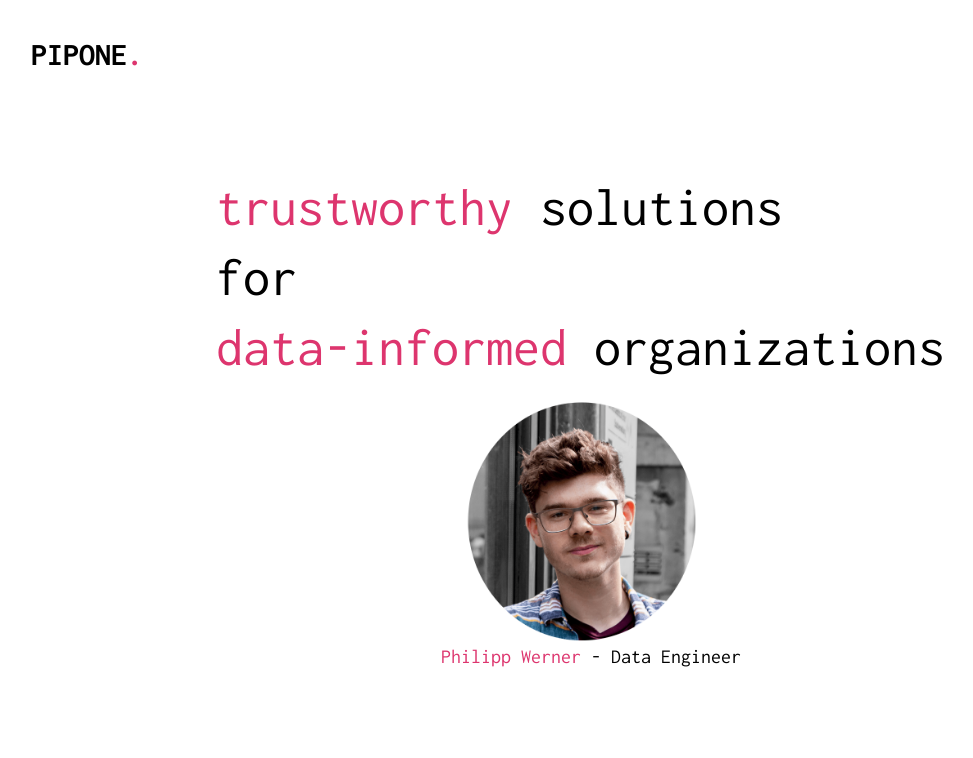
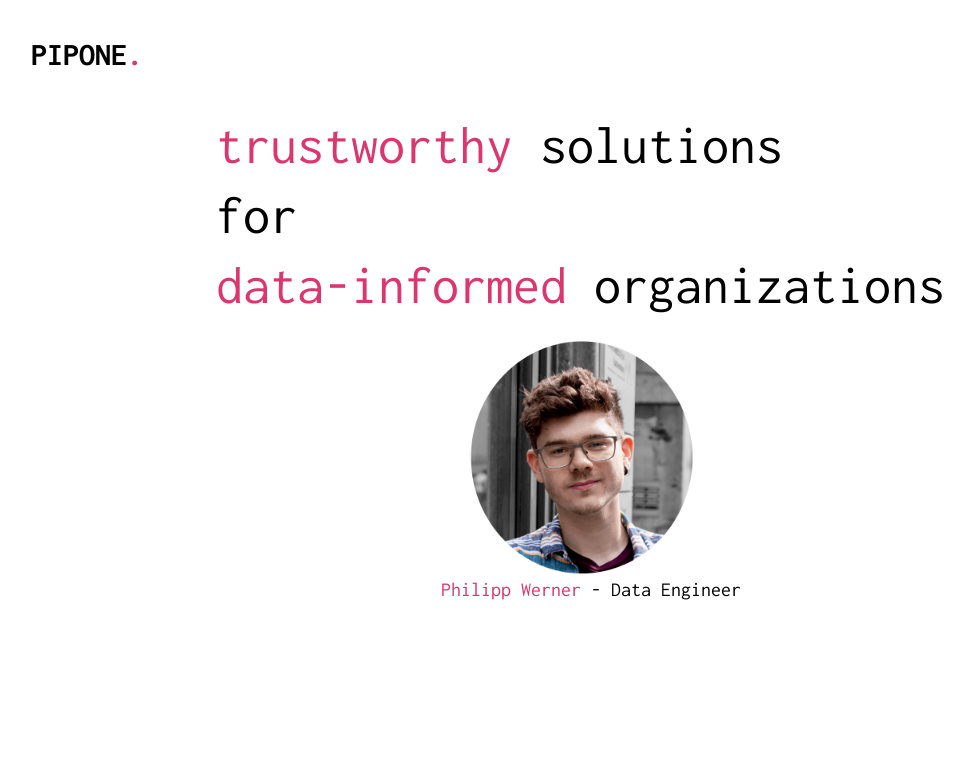
Before and after one commit to Pip-1/pip-1.github.io, a plain HTML site: page index.html in a window 1280 px wide. Shown: the top 758 px of the page, without its empty margins (49-1022 px from the left). Drawn offline with Linux system fonts and the light colour scheme; files whose address does not match are found by name.

Commit message:
removing /br lines

```diff
--- a/index.html
+++ b/index.html
@@ -69,8 +69,6 @@
 				</div>
 			</div>
 	</nav>
-	</br>
-	</br>
 
 	<header id="fh5co-header" class="fh5co-cover" role="banner">
 		<div class="overlay"></div>
@@ -84,8 +82,7 @@
 						</div>
 					</div>
 				</div>
-			</br>
-		</br>
+		<div class="container">
 			<div class="row">
 				<div class="col-md-8 col-md-offset-2 text-center">
 						<div class="display-t">
```
